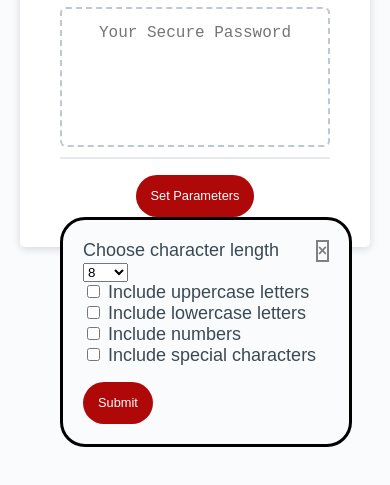
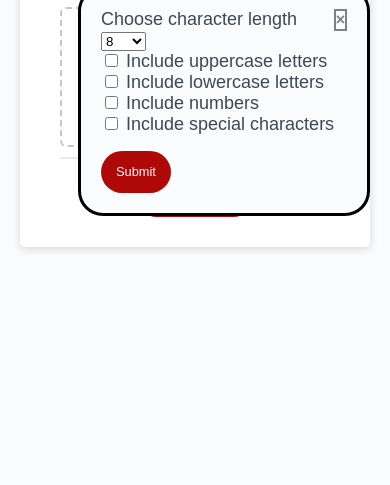
Before and after one commit to MarloweMich/passwordgenerator, a plain HTML site: page index.html in a window 390 px wide. Both pictures are taken after a click on the button "Set Parameters". Shown: the part 309-794 px from the top of the page. Drawn offline with Linux system fonts and the light colour scheme.

Commit message:
Changed modal position to account for smartphones

```diff
--- a/Assets/style.css
+++ b/Assets/style.css
@@ -164,6 +164,11 @@ button[disabled] {
   }
 }
 
+ .modal {
+   top: 35%;
+   left: 20%;
+ }
+
 @media (max-width: 500px) {
   .btn {
     font-size: 0.8rem;
```
